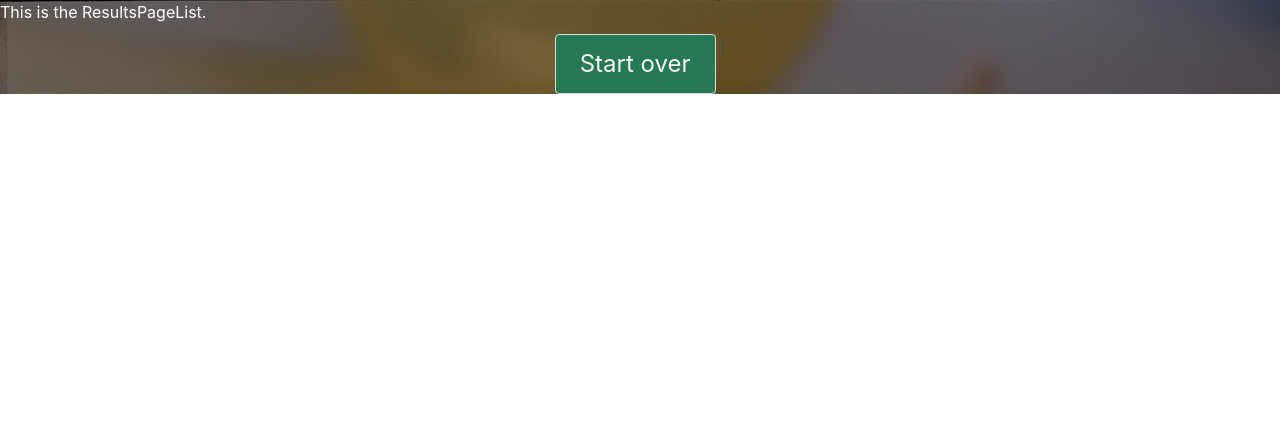
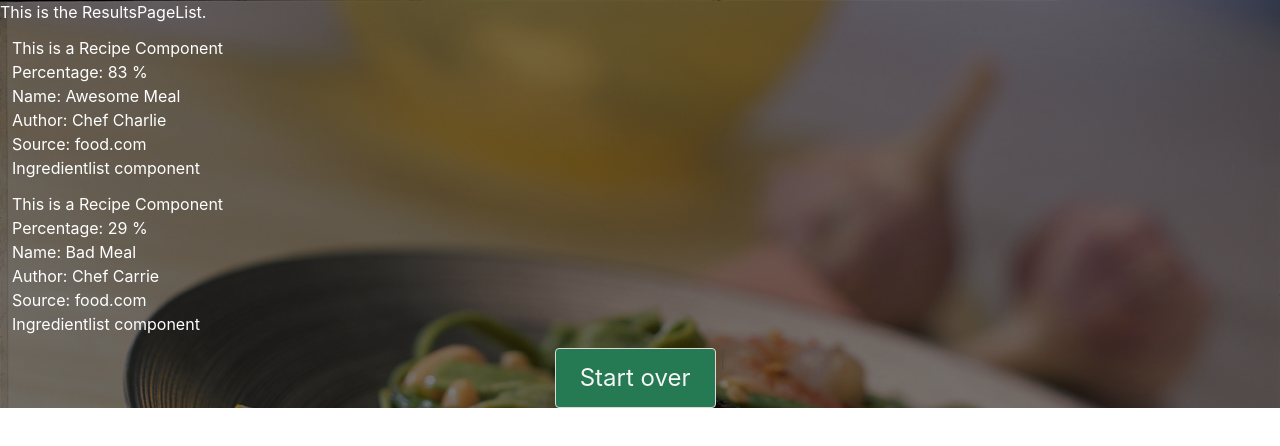
Before and after one commit to arwalton/recipe-app, a React (Create React App) app in the folder front_end/: page /results in a window 1280 px wide. Shown: the top 446 px of the page. Built offline with nearby package versions, Linux system fonts and the light colour scheme.

Commit message:
Add static version of Recipe component

```diff
--- a/front_end/src/components/App.js
+++ b/front_end/src/components/App.js
@@ -121,12 +121,6 @@ class App extends React.Component{
 
     return (
     <div className={"App"}>
-      {/*
-          <nav>
-            <Link reloadDocument to="/ingredients">Start over</Link> |{" "}
-            <Link to="/results">Get results</Link>
-          </nav>
-      */}
           <Outlet context={this.response.ingredients}/>
     </div>
     );
--- /dev/null
+++ b/front_end/src/components/Recipe.js
@@ -0,0 +1,24 @@
+import React from "react";
+
+class Recipe extends React.Component{
+    constructor(props){
+        super(props);
+    }
+
+    render(){
+        return(
+            <div
+            className={`has-text-white
+                        m-3`}>
+                <h2>This is a Recipe Component</h2>
+                <p>Percentage: {this.props.recipe.percentage} %</p>
+                <h2>Name: {this.props.recipe.name}</h2>
+                <h2>Author: {this.props.recipe.author}</h2>
+                <h2>Source: {this.props.recipe.source}</h2>
+                <div>Ingredientlist component</div>
+            </div>
+        );
+    }
+}
+
+export default Recipe;
--- a/front_end/src/components/ResultsPageList.js
+++ b/front_end/src/components/ResultsPageList.js
@@ -1,15 +1,69 @@
 import React from "react";
 import { Link } from "react-router-dom";
+
+import Recipe from "./Recipe";
+
 import '../styles/style.css';
 
 class ResultsPageList extends React.Component{
+
+
+    text = `{
+        "recipes": [
+          {
+            "id": 1234,
+            "name": "Awesome Meal",
+            "source": "food.com",
+            "author": "Chef Charlie",
+            "link": "https://www.food.com/chef-charlie/awesome-meal",
+            "percentage": 83,
+            "ingredients": [
+              {
+                "id": 1,
+                "group": "Protein",
+                "name": "Chicken"
+              },
+              {
+                "id": 15,
+                "group": "Spices",
+                "name": "Garam Masala"
+              }
+            ]
+          },
+          {
+            "id": 5678,
+            "name": "Bad Meal",
+            "source": "food.com",
+            "author": "Chef Carrie",
+            "link": "https://www.food.com/chef-carrie/bad-meal",
+            "percentage": 29,
+            "ingredients": [
+              {
+                "id": 1,
+                "group": "Protein",
+                "name": "Chicken"
+              },
+              {
+                "id": 15,
+                "group": "Spices",
+                "name": "Garam Masala"
+              }
+            ]
+          }
+        ]
+    }`
+
+    response = JSON.parse(this.text);
 
     render(){
         return(
             <div>
                 <h1 className={`has-text-white`}>
-                    This is the ResultsPageList.</h1>
+                    This is the ResultsPageList.
+                </h1>
 
+                <Recipe recipe={this.response.recipes[0]}/>
+                <Recipe recipe={this.response.recipes[1]}/>
 
                 <nav>
                     <Link reloadDocument to="/ingredients"
```
